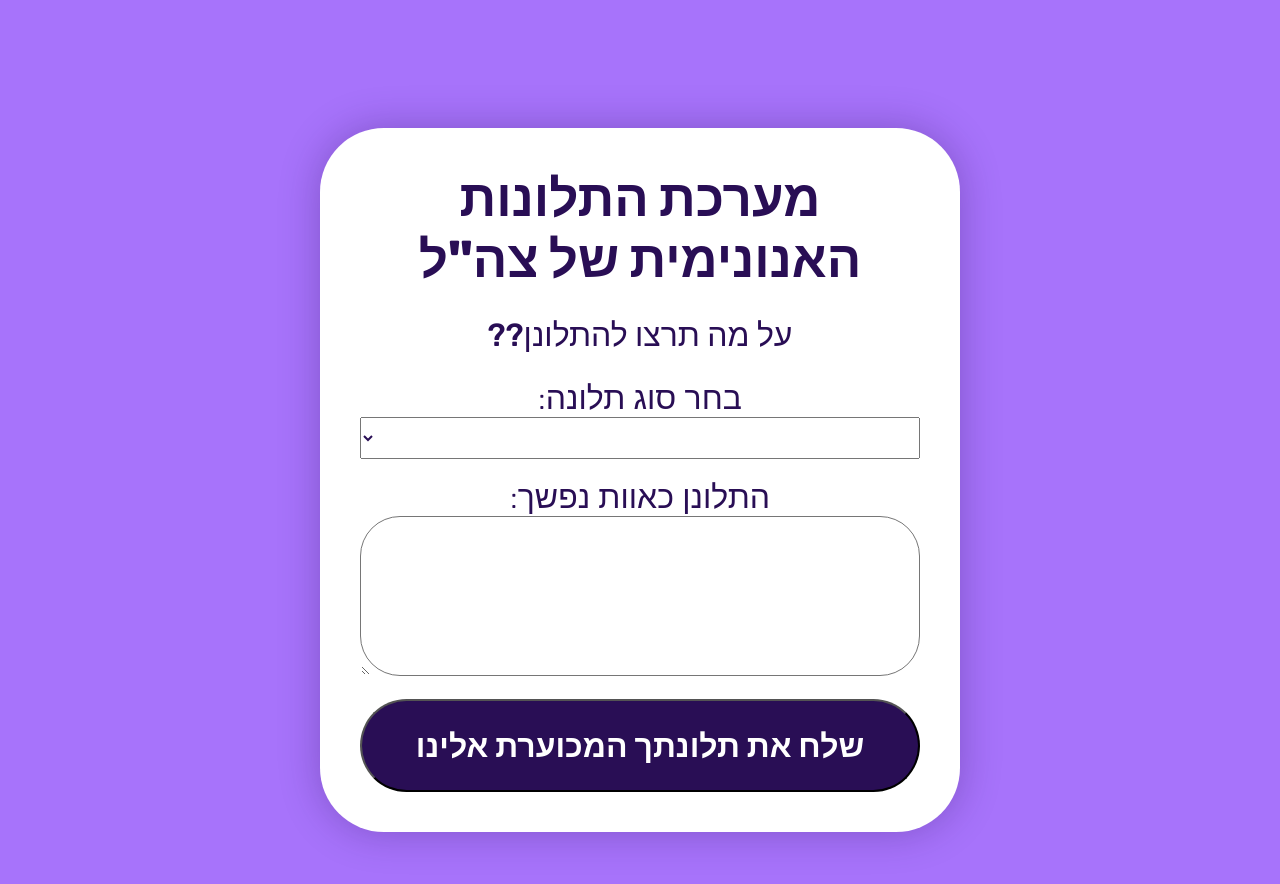
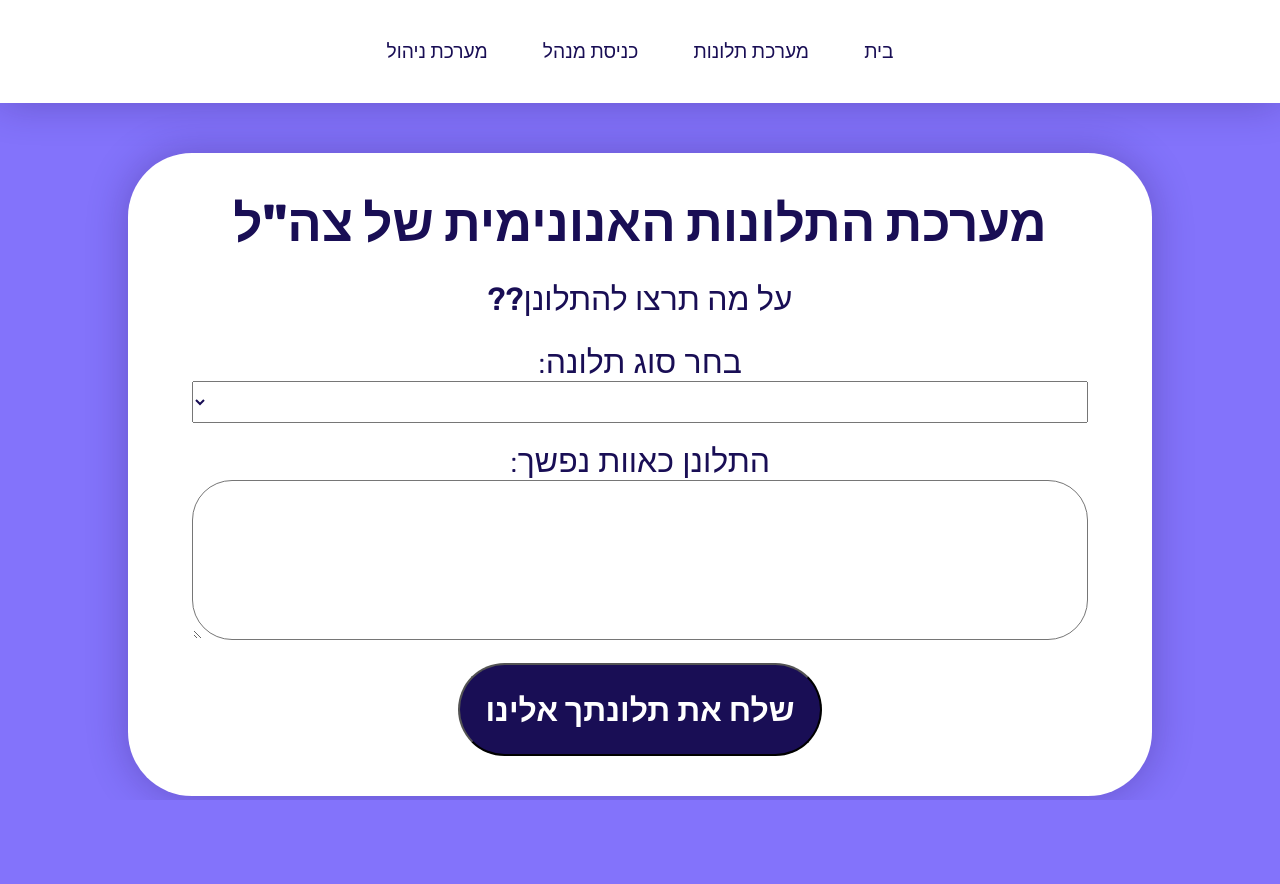
Before and after one commit to danhemed/Feedback_Project, a website: page public/complaint.html in a window 1280 px wide. After the commit the page ends 800 px from the top, so only its background shows below. Drawn offline with Linux system fonts and the light colour scheme; a web font is replaced by a local one.

Commit message:
add more changes

```diff
--- a/models/admin.model.js
+++ b/middleware/admin.middleware.js
@@ -14,3 +14,7 @@ export async function checkAdmin(req) {
         return false;
     }
 }
+
+// export async function checkID(req) {
+//     const
+// }
--- a/models/complaint.model.js
+++ b/models/complaint.model.js
@@ -1,4 +1,5 @@
 import { getDB } from "../db/connect.js";
+import { ObjectId } from "mongodb";
 
 export async function insertFeedback(feedback) {
     feedback.timestamp = new Date();
@@ -10,3 +11,8 @@ export async function getFeedbacks() {
     const db = getDB();
     return db.collection("feedback").find().toArray();
 };
+
+export async function deleteFeedback(id) {
+    const db = getDB();
+    return db.collection("feedback").deleteOne({ _id: new ObjectId(id) });
+};
--- a/public/complaint.html
+++ b/public/complaint.html
@@ -7,6 +7,14 @@
     <link rel="stylesheet" href="style.css">
 </head>
 <body>
+    <heder>
+      <section id="menu">
+        <a class="menu" href="/index.html">בית</a>
+        <a class="menu" href="/complaint.html">מערכת תלונות</a>
+        <a class="menu" href="/admin.html">כניסת מנהל</a>
+        <a class="menu" href="/system.html">מערכת ניהול</a>
+      </section>
+    </heder>
     <section>
         <h1>מערכת התלונות האנונימית של צה"ל</h1>
         <h2>על מה תרצו להתלונן??</h2>
@@ -23,10 +31,10 @@
             <br><br>
 
             <label for="complaint">התלונן כאוות נפשך:</label>
-            <textarea class="textComp" name="complaint" id="complaint" required></textarea>
+            <textarea id="textComp" name="complaint" id="complaint" required></textarea>
             <br><br>
 
-            <input class="send" type="submit" value="שלח את תלונתך המכוערת אלינו">
+            <input class="send" type="submit" value="שלח את תלונתך אלינו">
         </form>
     </section>
 </body>
--- a/public/style.css
+++ b/public/style.css
@@ -5,17 +5,39 @@ html{
 }
 
 body {
-    padding: 10vw 25vw;
-    background-color: rgb(167, 115, 251);
+    /* padding: 0% 10% 10% 10%; */
+    margin: 0;
+    height: 100vh;
+    justify-content: center;
+    align-items: center;
+    background-color: rgb(131, 115, 251);
+    color: rgb(25, 14, 85);
+}
+
+#menu {
+    border-radius: 0px;
+    background-color: rgba(255, 255, 255);
     margin: auto;
-    color: rgb(41, 14, 85);
+    margin-bottom: 50px;
+}
+
+.menu {
+    padding: 0vw 2vw;
+    text-decoration: none;
+    font-size: 1.5vw;
+}
+
+.menu:hover {
+    color: rgb(131, 115, 251);
 }
 
 section {
+    margin-left: 10%;
+    margin-right: 10%;
     background-color: white;
-    padding: 5vh;
+    padding: 5vh 5vw;
     border-radius: 5vw;
-    box-shadow: 0px 0px 40px 0px rgba(41, 14, 85, 0.3);
+    box-shadow: 0px 0px 40px 0px rgba(33, 14, 85, 0.3);
     text-align: center;
 }
 
@@ -32,9 +54,12 @@ h2 {
 }
 
 h5 {
+    font-size: 2vw;
     font-weight: 200;
-    font-size: 2vh;
+}
 
+a {
+    color: rgb(25, 14, 85);
 }
 
 p {
@@ -48,13 +73,14 @@ p {
     font-size: 2.5vw;
     font-weight: 700;
     padding: 1vh 2vw;
-    background-color: rgb(41, 14, 85);
+    background-color: rgb(25, 14, 85);
     color: white;
+    width: 100%;
     border-radius: 100px;
 }
 
 .complaint:hover {
-    background-color: rgb(167, 115, 251);
+    background-color: rgb(131, 115, 251);
 }
 
 label {
@@ -66,17 +92,17 @@ label {
 select{
     font-family: "Rubik", sans-serif;
     text-align: center;
-    color: rgb(41, 14, 85);
+    color: rgb(25, 14, 85);
     font-size: 2.5vw;
     font-weight: 700;
     width: 100%;
 }
 
-.textComp{
+#textComp{
     width: 100%;
     box-sizing: border-box;
     font-family: "Rubik", sans-serif;
-    color: rgb(41, 14, 85);
+    color: rgb(25, 14, 85);
     font-size: 2.5vw;
     height: 20vh;
     resize: vertical;
@@ -98,11 +124,12 @@ input {
     font-size: 2.5vw;
     font-weight: 700;
     padding: 2vw;
-    background-color: rgb(41, 14, 85);
+    background-color: rgb(25, 14, 85);
     color: white;
     border-radius: 100px;
+    width: auto;
 }
 
 .send:hover {
-    background-color: rgb(167, 115, 251);
+    background-color: rgb(131, 115, 251);
 }
--- a/routes/complaints.js
+++ b/routes/complaints.js
@@ -1,4 +1,4 @@
-import { insertFeedbackCtrl, getFeedbacksCtrl, enterAdmin } from "../controllers/complaintsController.js";
+import { insertFeedbackCtrl, getFeedbacksCtrl, enterAdmin, deleteFeedbackCtrl } from "../controllers/complaintsController.js";
 import express from "express";
 
 const router = express.Router();
@@ -9,4 +9,6 @@ router.post('/admin', enterAdmin);
 
 router.post('/submit', insertFeedbackCtrl);
 
+router.post('/delete', deleteFeedbackCtrl);
+
 export default router;
```
Also changed, not shown: controllers/complaintsController.js (+12 -2 lines), public/admin.html (+9 -1 lines), public/index.html (+10 -2 lines), public/system.html (+16 -0 lines).
